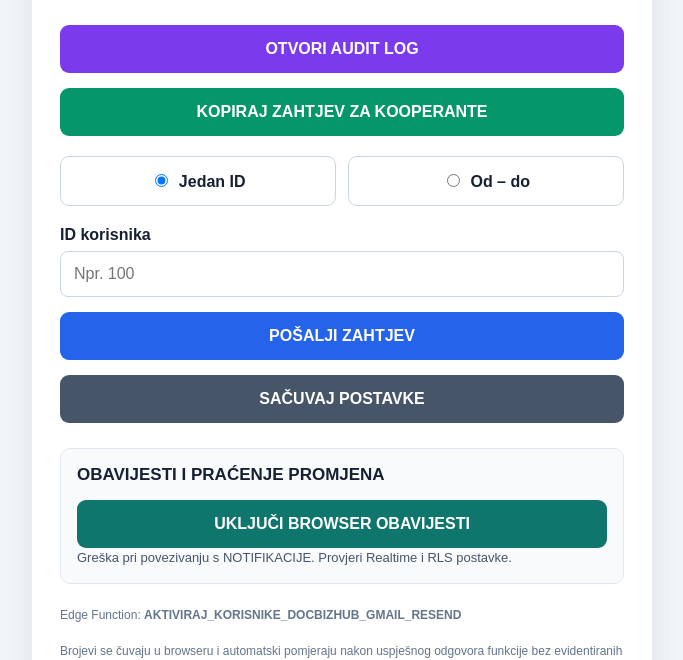
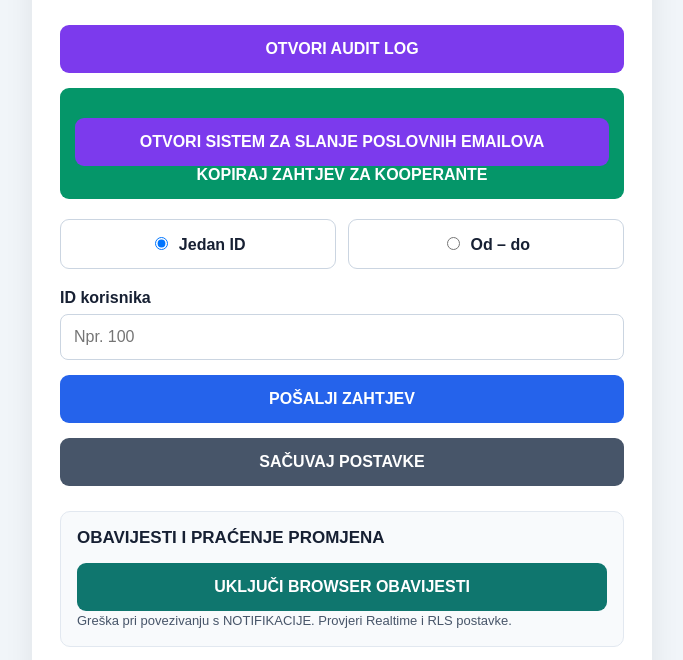
Before and after one commit to cenu1122/SALJI_AKTIVACIJSKE_MAILVOE, a plain HTML site: page index.html in a window 1280 px wide. Shown: the part 150-810 px from the top of the page, without its empty margins (298-981 px from the left). Drawn offline with nearby package versions, Linux system fonts and the light colour scheme.

Commit message:
Update index.html

```diff
--- a/index.html
+++ b/index.html
@@ -256,6 +256,15 @@ button:disabled {
     class="cooperation-button"
     type="button"
   >
+
+  <a
+  href="https://cenu1122.github.io/MCA2017A/send_mail.html"
+  target="_blank"
+  rel="noopener noreferrer"
+  class="work-button audit-button"
+>
+  OTVORI SISTEM ZA SLANJE POSLOVNIH EMAILOVA
+</a>
     KOPIRAJ ZAHTJEV ZA KOOPERANTE
   </button>
 
```
